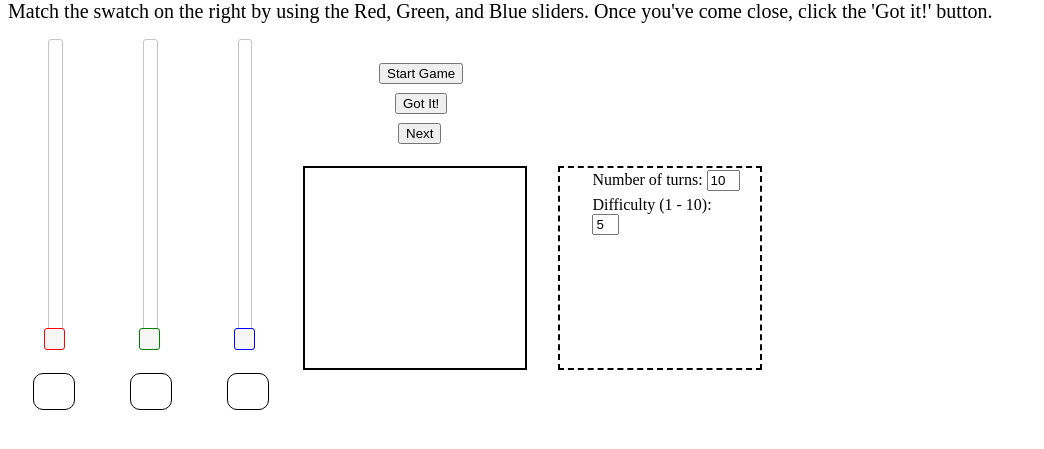
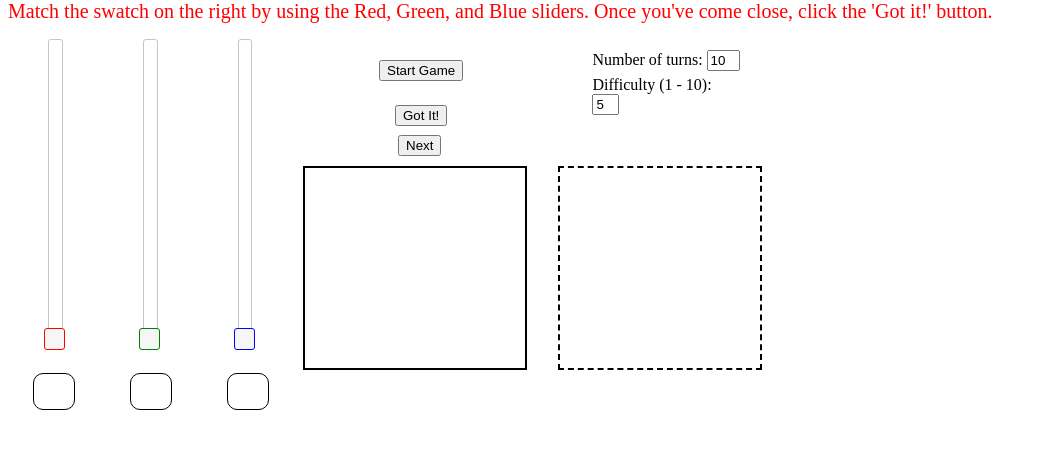
Before and after one commit to machay/Olio, a PHP site: page /Hexed.html in a window 1280 px wide. Shown: the part 123-572 px from the top of the page, without its empty margins (0-1044 px from the left). Run offline with PHP 8.4, Linux system fonts and the light colour scheme; some libraries are stand-ins or nearby versions.

Commit message:
Cleaned and good to go!

```diff
--- a/Hexed.css
+++ b/Hexed.css
@@ -3,17 +3,18 @@
   padding-left: 290px;
   font-size: 100px;
 }
-
+/*Styling the demonic instructions */
 .instructions {
   font-size: 20px;
+  color: Red;
 }
 
-/*Sliders*/
+/*Slider generation */
 #redSlider, #greenSlider, #blueSlider {
   float: left;
   height: 300px;
 }
-
+/*Slider styling as modeled by SimpleColorPicker UI */
 #redSlider .ui-slider-range { background: red; }
 #redSlider .ui-slider-handle { border-color: red; }
 #greenSlider .ui-slider-range { background: green; }
@@ -21,7 +22,7 @@
 #blueSlider .ui-slider-range { background: blue; }
 #blueSlider .ui-slider-handle { border-color: blue; }
 
-/*hexValue boxes*/
+/*hexValue box creation*/
 #redValue, #greenValue, #blueValue {
   border: 1px black solid;
   border-radius: 10px;
@@ -41,33 +42,33 @@
   width: 120px;
   height: 90px;
 }
+/*Subdirectives for each button to get their parameters *exactly* correct */
 
 #start, #guess, #next {
   position: absolute;
 }
 
 #start {
-  top: 3px;
   left: 31px;
 }
 #guess {
-  top: 33px;
+  top: 45px;
   left: 47px;
 }
 #next {
-  top: 63px;
+  top: 75px;
   left: 50px;
 }
 
 /*Positioning the settings*/
 #settings {
-  float: left;
+  float:left;
   position: relative;
+  top: -100px;
   width: 150px;
-  top: 20px;
   left: 300px;
 }
-
+/*More subdirectives! */
 #turns {
   width: 25px;
   margin-bottom: 5px;
@@ -101,7 +102,7 @@
   top: -10px;
 }
 
-#twoswatch {
+#twoswatch { /* red swatch, blue swatch? */
   position: relative;
   left: 296px;
   top: -10px;
@@ -116,6 +117,7 @@
   top: -220px;
   left: 550px;
 }
+/* Subdierectives for the results container elements */
 
 #score {
   margin: 0;
```
